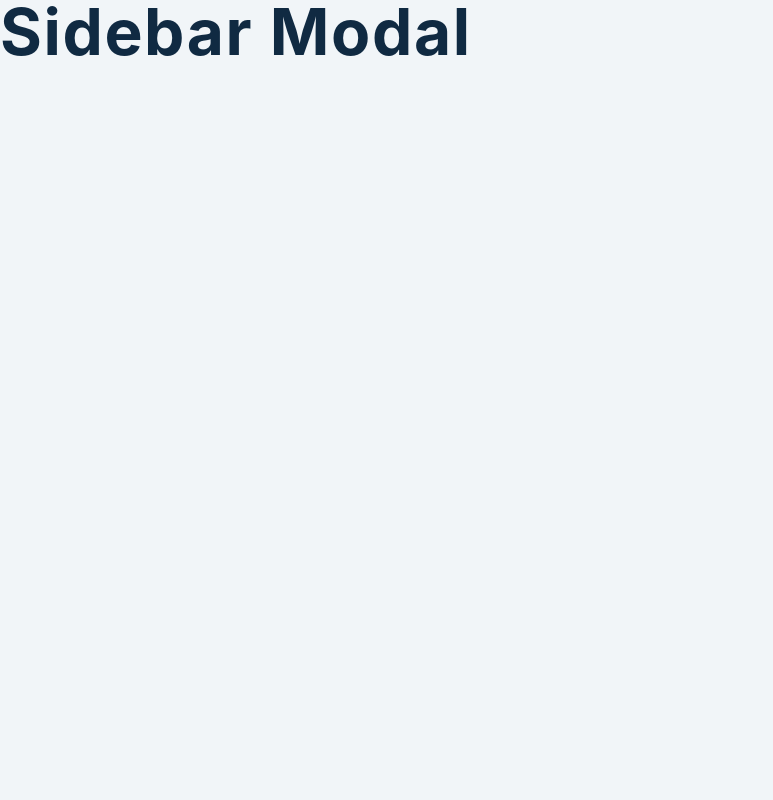
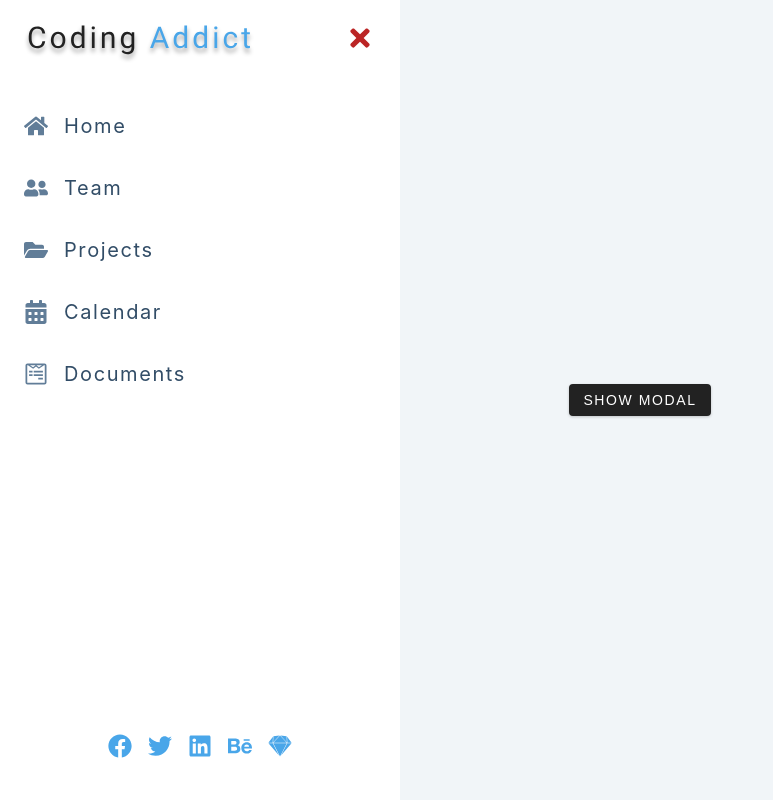
Before and after one commit to asifazimi/sidebar-modal, a React (Create React App) app: page / in a window 1280 px wide. Shown: the whole page, without its empty margins (0-773 px from the left). Built offline with nearby package versions, Linux system fonts and the light colour scheme.

Commit message:
sidebar and modal added

```diff
--- a/package.json
+++ b/package.json
@@ -8,6 +8,7 @@
     "@testing-library/user-event": "^13.5.0",
     "react": "^18.1.0",
     "react-dom": "^18.1.0",
+    "react-icons": "^4.4.0",
     "react-scripts": "5.0.1",
     "web-vitals": "^2.1.4"
   },
--- a/src/App.js
+++ b/src/App.js
@@ -1,7 +1,14 @@
+// components
+import Modal from "./components/Modal";
+import Sidebar from "./components/Sidebar";
+import Home from "./Home";
+
 function App() {
   return (
     <>
-      <h1>Sidebar Modal</h1>
+      <Home />
+      <Modal />
+      <Sidebar />
     </>
   );
 }
--- /dev/null
+++ b/src/Home.js
@@ -0,0 +1,15 @@
+import React from "react";
+import { FaBars } from "react-icons/fa";
+
+const Home = () => {
+  return (
+    <main>
+      <button className="sidebar-toggle">
+        <FaBars />
+      </button>
+      <button className="btn">show modal</button>
+    </main>
+  );
+};
+
+export default Home;
--- /dev/null
+++ b/src/components/Modal.js
@@ -0,0 +1,17 @@
+import React from "react";
+import { FaTimes } from "react-icons/fa";
+
+const Modal = () => {
+  return (
+    <div className={`modal-overlay`}>
+      <div className="modal-container">
+        <h3>modal content</h3>
+        <button className="close-modal-btn">
+          <FaTimes />
+        </button>
+      </div>
+    </div>
+  );
+};
+
+export default Modal;
--- /dev/null
+++ b/src/components/Sidebar.js
@@ -0,0 +1,42 @@
+import React from "react";
+import { FaTimes } from "react-icons/fa";
+import { links, social } from "../data";
+import logo from "../logo.svg";
+
+const Sidebar = () => {
+  return (
+    <aside className={`sidebar show-sidebar`}>
+      <div className="sidebar-header">
+        <img src={logo} alt="coding addit" />
+        <button className="close-btn">
+          <FaTimes />
+        </button>
+      </div>
+      <ul className="links">
+        {links.map((link) => {
+          const { id, text, icon, url } = link;
+          return (
+            <li key={id}>
+              <a href={url}>
+                {icon}
+                {text}
+              </a>
+            </li>
+          );
+        })}
+      </ul>
+      <ul className="social-icons">
+        {social.map((link) => {
+          const { id, icon, url } = link;
+          return (
+            <li key={id}>
+              <a href={url}>{icon}</a>
+            </li>
+          );
+        })}
+      </ul>
+    </aside>
+  );
+};
+
+export default Sidebar;
--- /dev/null
+++ b/src/data.js
@@ -0,0 +1,73 @@
+import React from "react";
+import {
+  FaBehance,
+  FaFacebook,
+  FaLinkedin,
+  FaTwitter,
+  FaSketch,
+  FaHome,
+  FaUserFriends,
+  FaFolderOpen,
+  FaCalendarAlt,
+  FaWpforms,
+} from "react-icons/fa";
+export const links = [
+  {
+    id: 1,
+    url: "/",
+    text: "home",
+    icon: <FaHome />,
+  },
+  {
+    id: 2,
+    url: "/team",
+    text: "team",
+    icon: <FaUserFriends />,
+  },
+  {
+    id: 3,
+    url: "/projects",
+    text: "projects",
+    icon: <FaFolderOpen />,
+  },
+  {
+    id: 4,
+    url: "/calendar",
+    text: "calendar",
+    icon: <FaCalendarAlt />,
+  },
+  {
+    id: 5,
+    url: "/documents",
+    text: "documents",
+    icon: <FaWpforms />,
+  },
+];
+
+export const social = [
+  {
+    id: 1,
+    url: "https://www.twitter.com",
+    icon: <FaFacebook />,
+  },
+  {
+    id: 2,
+    url: "https://www.twitter.com",
+    icon: <FaTwitter />,
+  },
+  {
+    id: 3,
+    url: "https://www.twitter.com",
+    icon: <FaLinkedin />,
+  },
+  {
+    id: 4,
+    url: "https://www.twitter.com",
+    icon: <FaBehance />,
+  },
+  {
+    id: 5,
+    url: "https://www.twitter.com",
+    icon: <FaSketch />,
+  },
+];
```
Also changed, not shown: 1 other file (tests, documents, lock files or other folders).
